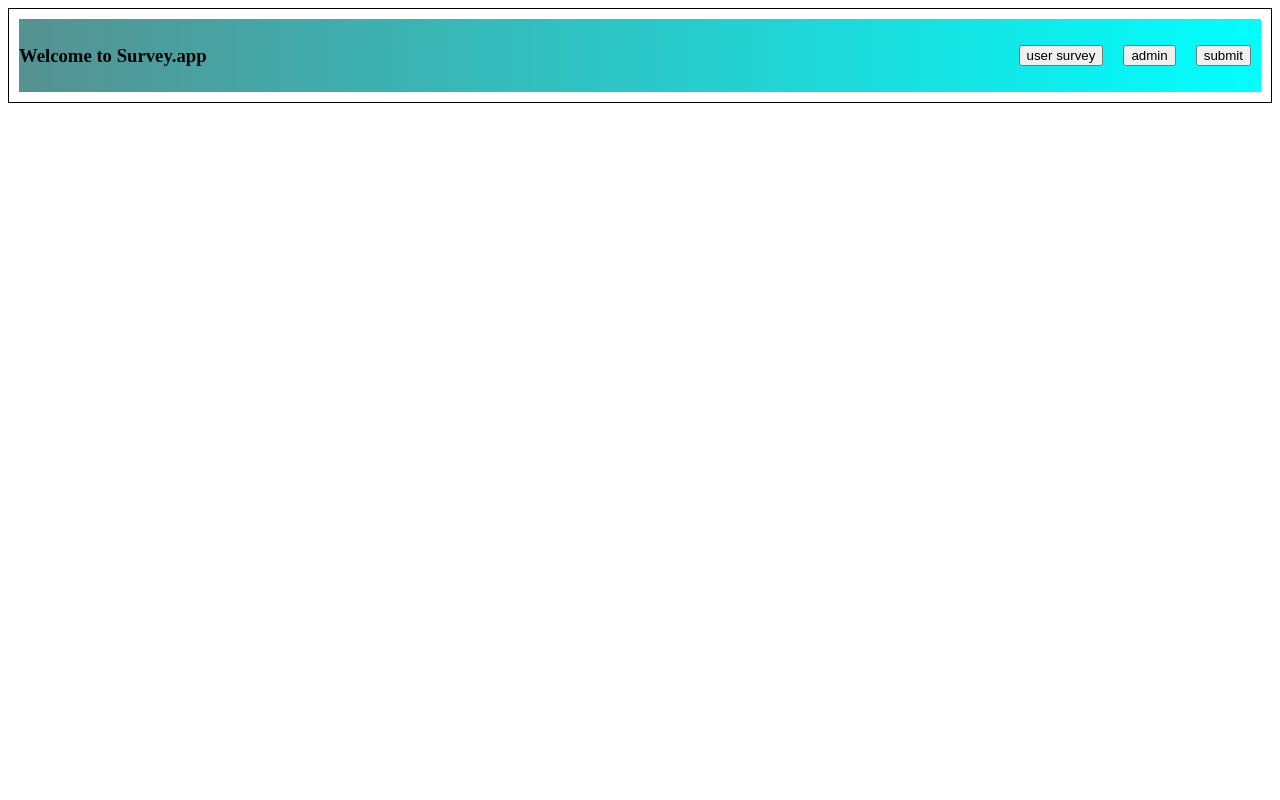
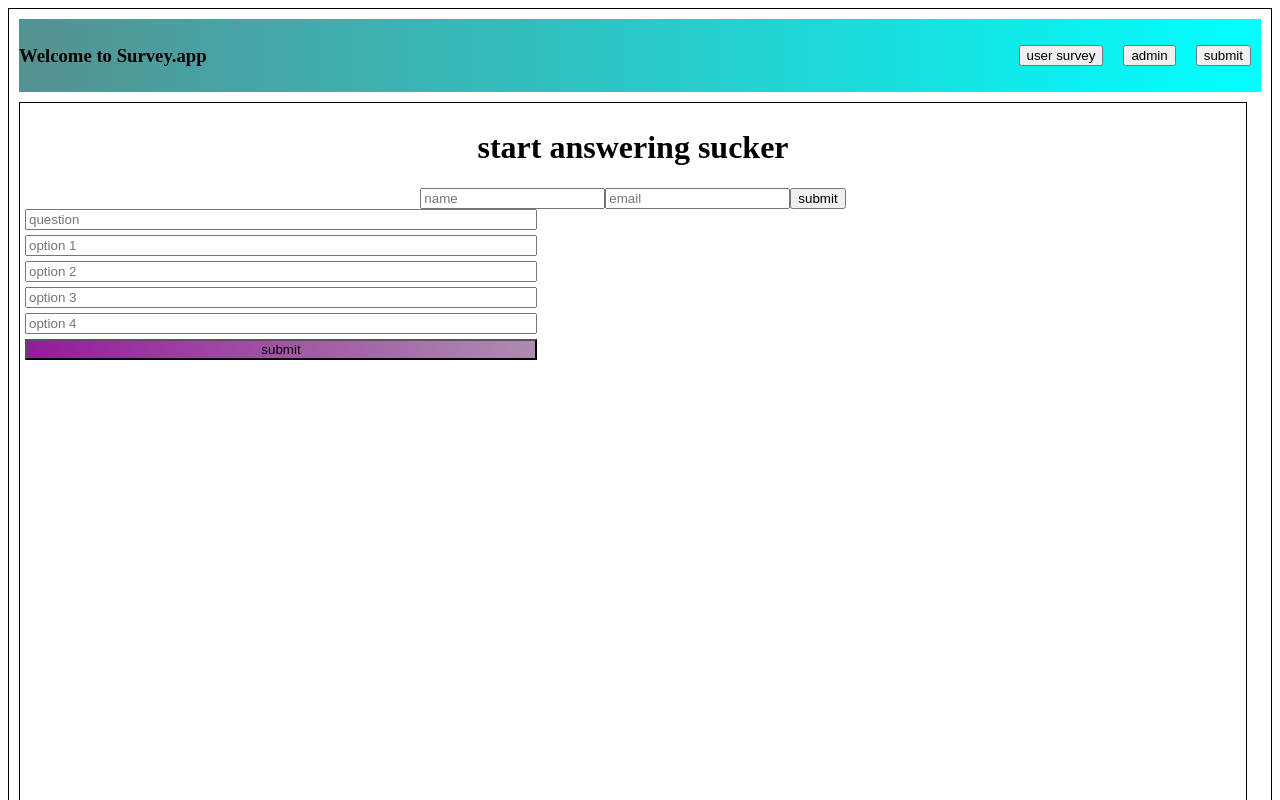
Before and after one commit to psyferblock/react-survey, a React (Create React App) app: page / in a window 1280 px wide. Shown: the top 800 px of the page. Built offline with nearby package versions, Linux system fonts and the light colour scheme.

Commit message:
admin create radio question

```diff
--- a/src/App.css
+++ b/src/App.css
@@ -47,5 +47,7 @@ display:block
 .form-button{
   display: block;
   font-family: "karla",sans-serif;
+  background: linear-gradient(90deg,rgb(147, 30, 154) 1%,rgb(173, 140, 176) 100%);
+
 
 }
--- a/src/App.js
+++ b/src/App.js
@@ -2,13 +2,13 @@ import './App.css';
 import NavBar from './components/NavBar';
 import NavBarAdmin from './components/NavBarAdmin';
 import NavBarUser from './components/NavBarUser';
-// import Main from './components/Main';
+import Main from './components/Main';
 
 function App() {
   return (
     <div className="App">
        <NavBar/>
-       {/* <Main/> */}
+       <Main/>
     </div>
   );
 }
--- a/src/components/Main.js
+++ b/src/components/Main.js
@@ -1,12 +1,13 @@
 import React from 'react';
 import '../App.css';
+import NavBarAdmin from './NavBarAdmin';
 
 
 export default function Main() {
   return (
     <div className="main-body">
     <h1>start answering sucker</h1>
-
+    <NavBarAdmin/>
     </div>
   )
 }
--- a/src/components/NavBar.js
+++ b/src/components/NavBar.js
@@ -4,13 +4,16 @@ import '../App.css';
 import NavBarAdmin from '../components/NavBarAdmin';
 import NavBarUser from '../components/NavBarUser';
 import Questions from '../components/Questions';
+import Main from '../components/Main'
 
-import { useState } from 'react';
+
 
 export default function NavBar() {
 
 
-    const [navBar,getNavbar] =useState("null")
+    const [navBar,getNavbar] =React.useState("something dude")
+    console.log(React.useState())
+        console.log(navBar)
 
 
 
@@ -30,7 +33,10 @@ export default function NavBar() {
                     </li>
                 </ul>
             </div>
+
         </header>
+        <Main/>
+
 
     </>
   )
--- a/src/components/NavBarAdmin.js
+++ b/src/components/NavBarAdmin.js
@@ -1,22 +1,26 @@
-// import React from 'react'
-// import '../App.css';
-// import Questions from './Questions';
+import React from 'react'
+import '../App.css';
+import Questions from './Questions';
 
 
-// export default function NavBarAdmin() {
+export default function NavBarAdmin() {
 
-//   return (
-//     <div>
-//         <nav>
-//         <input type="text" placeholder="name "/>
-//         <input type="text" placeholder="email "/>
-//         <button>submit</button>
-//         </nav>
+    function adminClick(){
+        console.log("admin! i choose you!!!!")
+    }
+
+  return (
+    <div>
+        <nav>
+        <input type="text" placeholder="name "/>
+        <input type="text" placeholder="email "/>
+        <button onClick={adminClick}>submit</button>
+        </nav>
 
 
-//     <div>
-//     <Questions/>
-//     </div>
-//     </div>
-//   )
-// }
+    <div>
+    <Questions/>
+    </div>
+    </div>
+  )
+}
--- a/src/components/NavBarUser.js
+++ b/src/components/NavBarUser.js
@@ -1,15 +1,18 @@
-// import React from 'react';
-// import '../App.css';
+import React from 'react';
+import '../App.css';
 
 
-// export default function NavBarUser() {
-//   return (
-//     <>
-//     <input type="text" placeholder="name "/>
-//     <input type="text" placeholder="email "/>
-//     <button>submit</button>
+export default function NavBarUser() {
+    function userSubmit(){
+        console.log("user has spoken")
+    }
+  return (
+    <>
+    <input type="text" placeholder="name "/>
+    <input type="text" placeholder="email "/>
+    <button onClick={userSubmit}>submit</button>
 
 
-//     </>
-//   )
-// }
+    </>
+  )
+}
--- a/src/components/Questions.js
+++ b/src/components/Questions.js
@@ -1,18 +1,40 @@
 import React from 'react';
 
 export default function Questions() {
+
+
+    const [question,setQuestion]=React.useState({})
+    const [answer1,setAnswer1]=React.useState({})
+    const [answer2,setAnswer2]=React.useState({})
+    const [answer3,setAnswer3]=React.useState({})
+    const [answer4,setAnswer4]=React.useState({})
+
+
+    const  questionSubmit=(event)=>{
+        console.log(question,answer1,answer2,answer3,answer4)
+    }
+
   return (
+    // here we need the types of questions for the main to call
     <main>
-        <form className="form-layout">
-            <input type="text" className="form-question" placeholder="question "/>
-            <input type="text" className="form-input" placeholder="option 1"/>
-            <input type="text" className="form-input" placeholder="option 2"/>
-            <input type="text" className="form-input" placeholder="option 3"/>
-            <input type="text" className="form-input" placeholder="option 4"/>
+        {/* radio type questions  */}
+        <div className="form-layout">
+            <input onChange={e=>setQuestion(e.target.value)} type="text" className="form-question" placeholder="question "/>
 
-            <button className="form-button">submit</button>
+            <input onChange={e=>setAnswer1(e.target.value)} type="text" className="form-input" placeholder="option 1"/>
+            <input onChange={e=>setAnswer2(e.target.value)} type="text" className="form-input" placeholder="option 2"/>
+            <input onChange={e=>setAnswer3(e.target.value)} type="text" className="form-input" placeholder="option 3"/>
+            <input onChange={e=>setAnswer4(e.target.value)} type="text" className="form-input" placeholder="option 4"/>
 
-        </form>
+            <button className="form-button" onClick={questionSubmit}>submit</button>
+
+        </div>
+        {/* second type of questions open ended  */}
+        {/* <div className="form-layout">
+          <input type="text" className="form-question" placeholder="question "/>
+
+        </div> */}
+
 
     </main>
   )
```
Also changed, not shown: src/components/userQuestions.js (added, +11 -0 lines).
